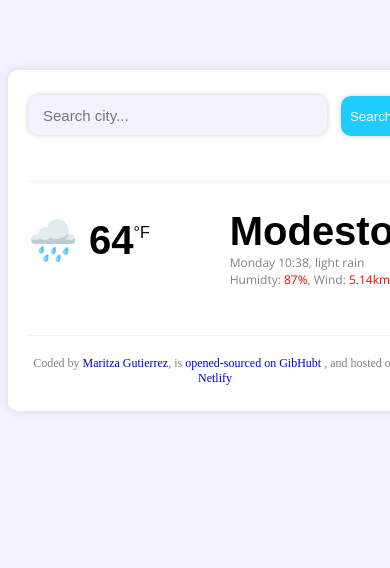
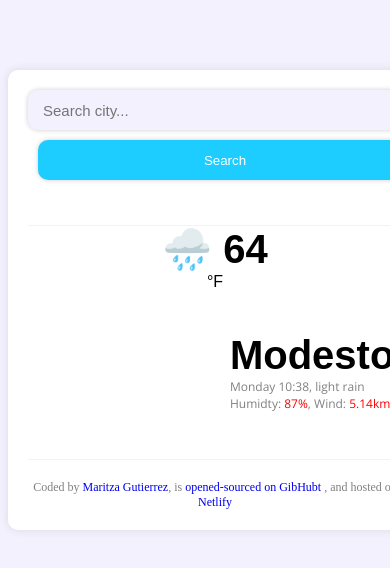
Before and after one commit to Mariii209/weather-app-first-project, a plain HTML site: page index.html in a window 390 px wide. Shown: the top 568 px of the page. Drawn offline with nearby package versions, Linux system fonts and the light colour scheme; a web font is replaced by a local one.

Commit message:
@media in the css

```diff
--- a/style.css
+++ b/style.css
@@ -100,3 +100,34 @@ a {
 .humidty-wind {
   color: red;
 }
+
+@media only screen and (max-width: 600px) {
+  .container {
+    padding: 20px;
+  }
+
+  .search-bar {
+    width: 100%;
+    margin-bottom: 10px;
+  }
+
+  .search-button {
+    width: 100%;
+  }
+
+  .weather-info {
+    flex-direction: column;
+  }
+
+  .weather-details {
+    font-size: 1.5rem;
+  }
+
+  .city-name {
+    font-size: 700;
+  }
+
+  .weather-icon {
+    font-size: 700;
+  }
+}
```
